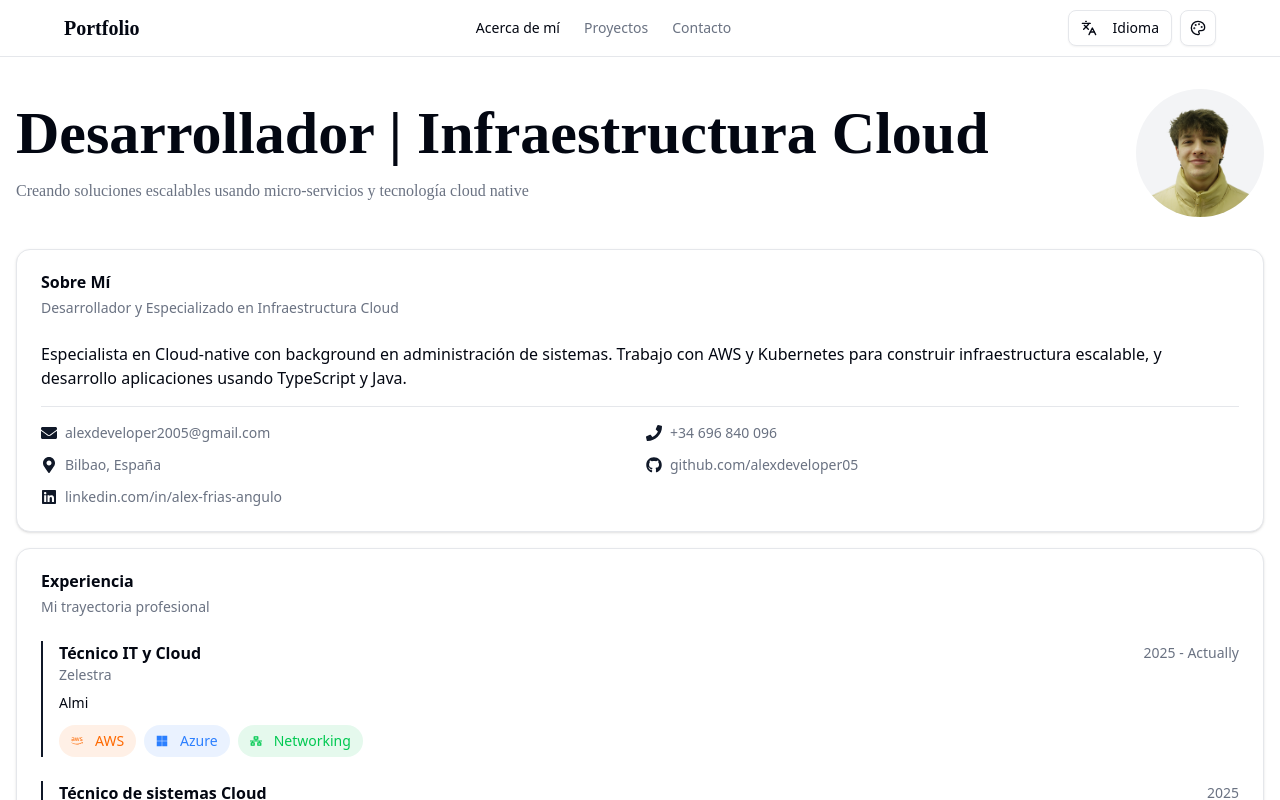
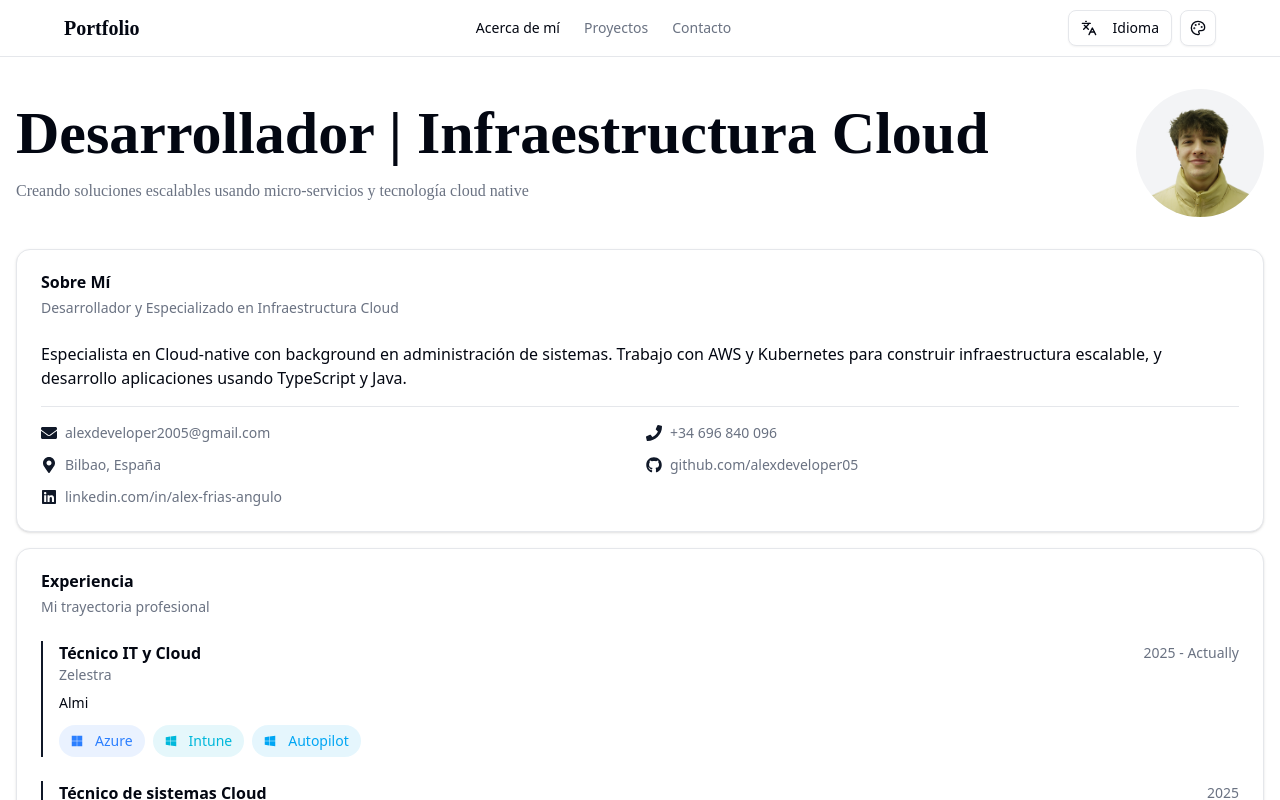
Before and after one commit to alexdeveloper05/portfolio, a Next.js app: page / in a window 1280 px wide. Shown: the top 800 px of the page. Built offline with nearby package versions, Linux system fonts and the light colour scheme; a web font is replaced by a local one.

Commit message:
fix: experience and nav bar change

```diff
--- a/components/experience.tsx
+++ b/components/experience.tsx
@@ -8,7 +8,7 @@ import {
   CardTitle,
 } from "@/components/ui/card"
 import { SiAmazonwebservices, SiVmware, SiLinux } from "react-icons/si"
-import { FaNetworkWired, FaCloud, FaMicrosoft } from "react-icons/fa"
+import { FaCloud, FaMicrosoft, FaWindows } from "react-icons/fa"
 import { Badge } from "@/components/ui/badge"
 import { useLanguage } from "@/contexts/LanguageContext"
 import { translations } from "@/lib/translations"
@@ -24,9 +24,9 @@ export default function Experience() {
       period: "2025 - Actually",
       description: t.about.experience.job2.description,
       technologies: [
-        { name: "AWS", icon: SiAmazonwebservices, color: "bg-orange-500/10 text-orange-500 hover:bg-orange-500/20" },
         { name: "Azure", icon: FaMicrosoft, color: "bg-blue-500/10 text-blue-500 hover:bg-blue-500/20" },
-        { name: "Networking", icon: FaNetworkWired, color: "bg-green-500/10 text-green-500 hover:bg-green-500/20" }
+        { name: "Intune", icon: FaWindows, color: "bg-cyan-500/10 text-cyan-500 hover:bg-cyan-500/20" },
+        { name: "Autopilot", icon: FaWindows, color: "bg-sky-500/10 text-sky-500 hover:bg-sky-500/20" }
       ]
     },
     {
--- a/components/navbar.tsx
+++ b/components/navbar.tsx
@@ -86,7 +86,7 @@ export default function Navbar() {
               </nav>
 
               {/* Mobile Theme & Language */}
-              <div className="flex gap-2 mt-8 sm:hidden">
+              <div className="flex justify-center gap-2 mt-8 pt-4 border-t sm:hidden">
                 <LenguajeSelector />
                 <ThemeSelector />
               </div>
```
